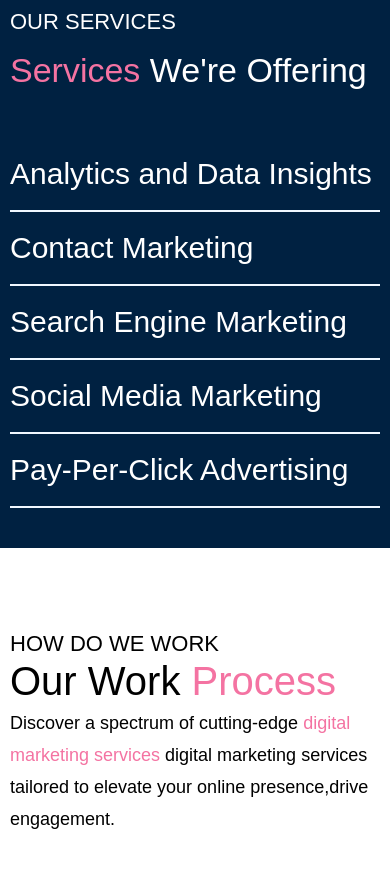
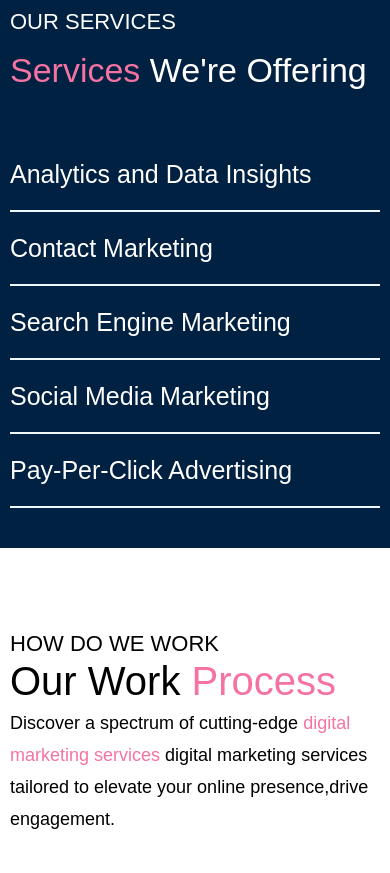
Before and after one commit to dakshrajput45/WeBeeSkecth, a React (Create React App) app: page / in a window 390 px wide. Shown: the part 3800-4673 px from the top of the page. Built offline with nearby package versions, Linux system fonts and the light colour scheme; grey boxes are pictures that could not be loaded.

Commit message:
form ,Nav and footer updated

```diff
--- a/src/Css/OurServices.css
+++ b/src/Css/OurServices.css
@@ -202,22 +202,27 @@
 
     .div-service-f {
       height: max-content;
+      font-size: 25px;
     }
 
     .div-service-e {
       height: max-content;
+      font-size: 25px;
     }
 
     .div-service-a {
       height: max-content;
+      font-size: 25px;
     }
 
     .div-service-b {
       height: max-content;
+      font-size: 25px;
     }
 
     .div-service-c {
       height: max-content;
+      font-size: 25px;
     }
 
   }
```
